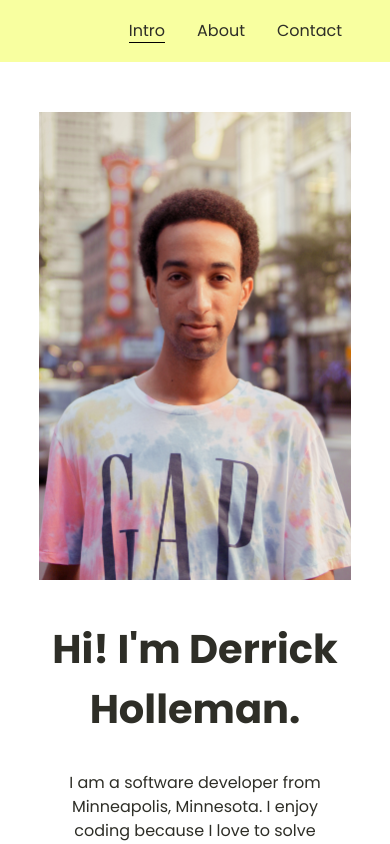
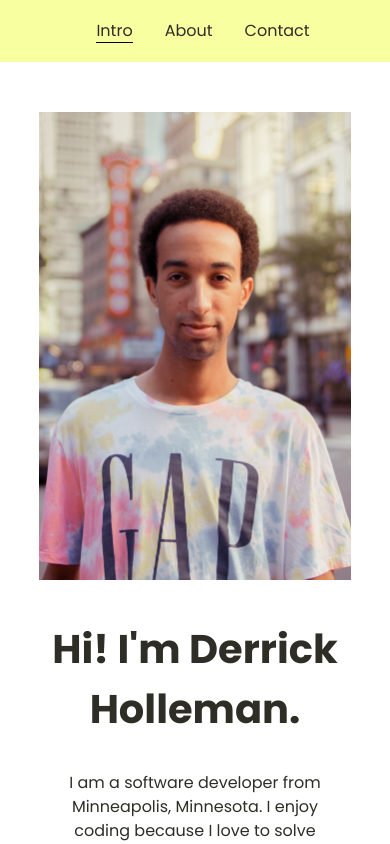
Before and after one commit to derrickholleman/thinkful-portfolio, a React (Create React App) app: page / in a window 390 px wide. Shown: the top 844 px of the page. Built offline with nearby package versions, Linux system fonts and the light colour scheme.

Commit message:
centered on mobile

```diff
--- a/src/Components/Nav/Nav.module.css
+++ b/src/Components/Nav/Nav.module.css
@@ -24,3 +24,12 @@
 ul > li:hover {
     border-bottom: 1px solid black;
 }
+
+@media screen and (max-width: 768px) {
+    .navContainer {
+        justify-content: center;
+    }
+    .navItem:last-child {
+        margin-right: 0%;
+    }
+}
```
